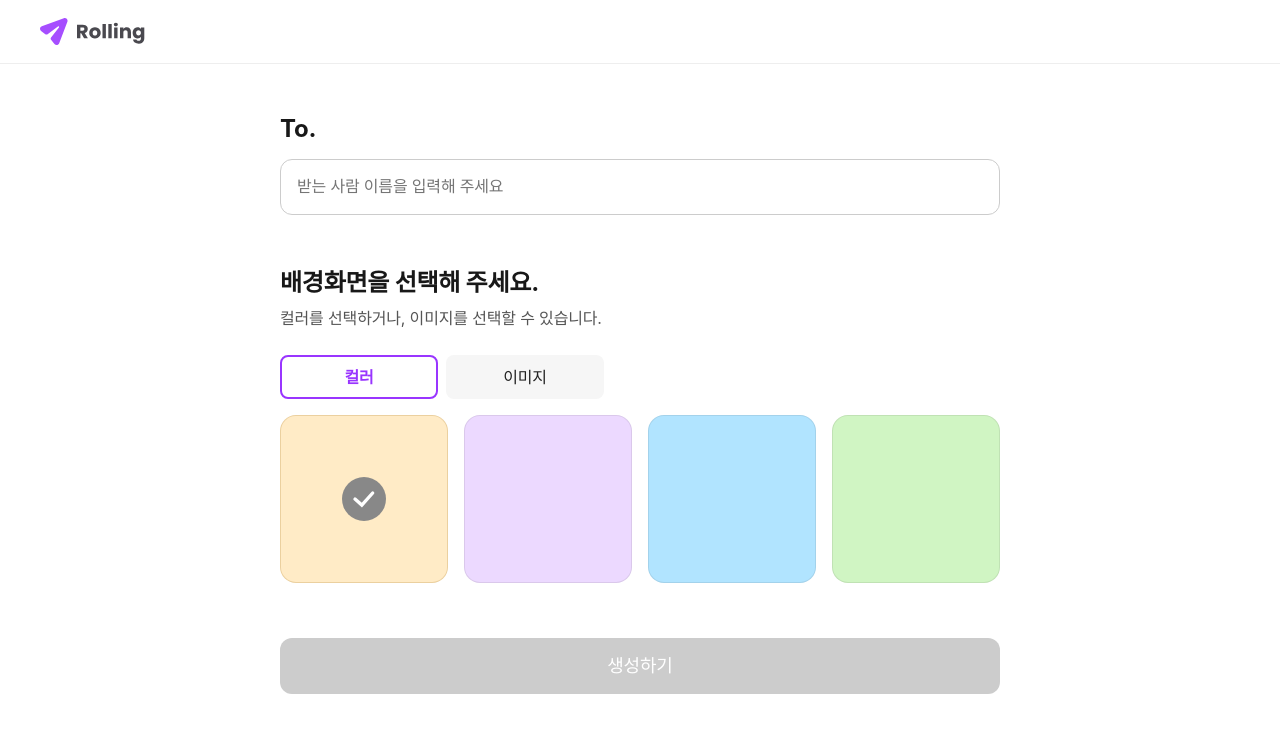
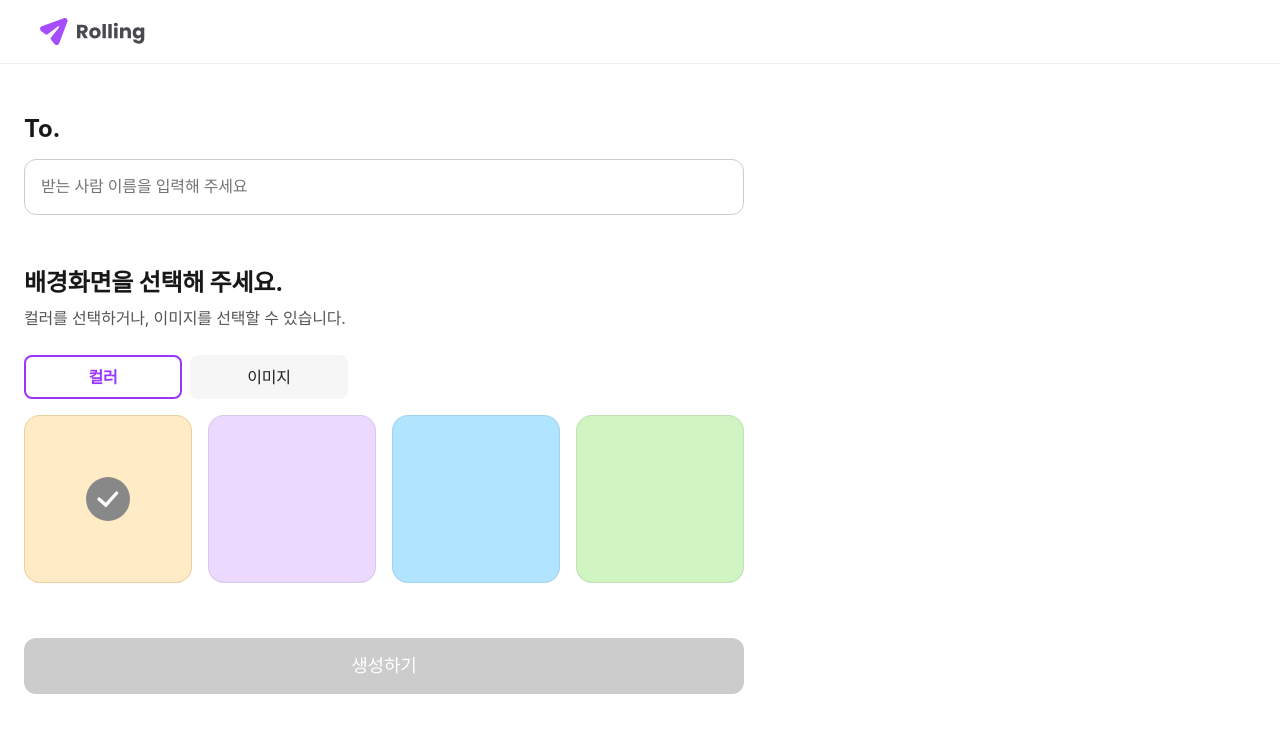
Before and after one commit to daeya0406/rolling-part2-team2, a React (Vite) app: page /post in a window 1280 px wide. Shown: the top 732 px of the page. Built offline with nearby package versions, Linux system fonts and the light colour scheme; a web font is replaced by a local one.

Commit message:
feat : 일부 화면 넘침 이슈 개선 및 레거시 정리

```diff
--- a/src/pages/Post/style.scss
+++ b/src/pages/Post/style.scss
@@ -5,9 +5,10 @@ h2 {
 }
 
 .write-wrap {
-  margin: 47px auto 60px;
+  display: grid;
+  row-gap: 50px;
   max-width: 768px;
-  padding: 0 24px;
+  padding: 47px 24px 60px;
   section {
     .title-wrap {
       margin-bottom: 24px;
--- a/src/pages/SendMessage/style.scss
+++ b/src/pages/SendMessage/style.scss
@@ -5,23 +5,6 @@ h2 {
 }
 
 .write-wrap {
-  display: grid;
-  row-gap: 50px;
-  max-width: 768px;
-  padding: 0 24px;
-  section {
-    .title-wrap {
-      margin-bottom: 24px;
-      h2 {
-        margin-bottom: 4px;
-      }
-      p {
-        @include typo(16, 400);
-        color: var(--c-gray500);
-      }
-    }
-  }
-
   .profile-images-wrap {
     display: flex;
     align-items: center;
```
